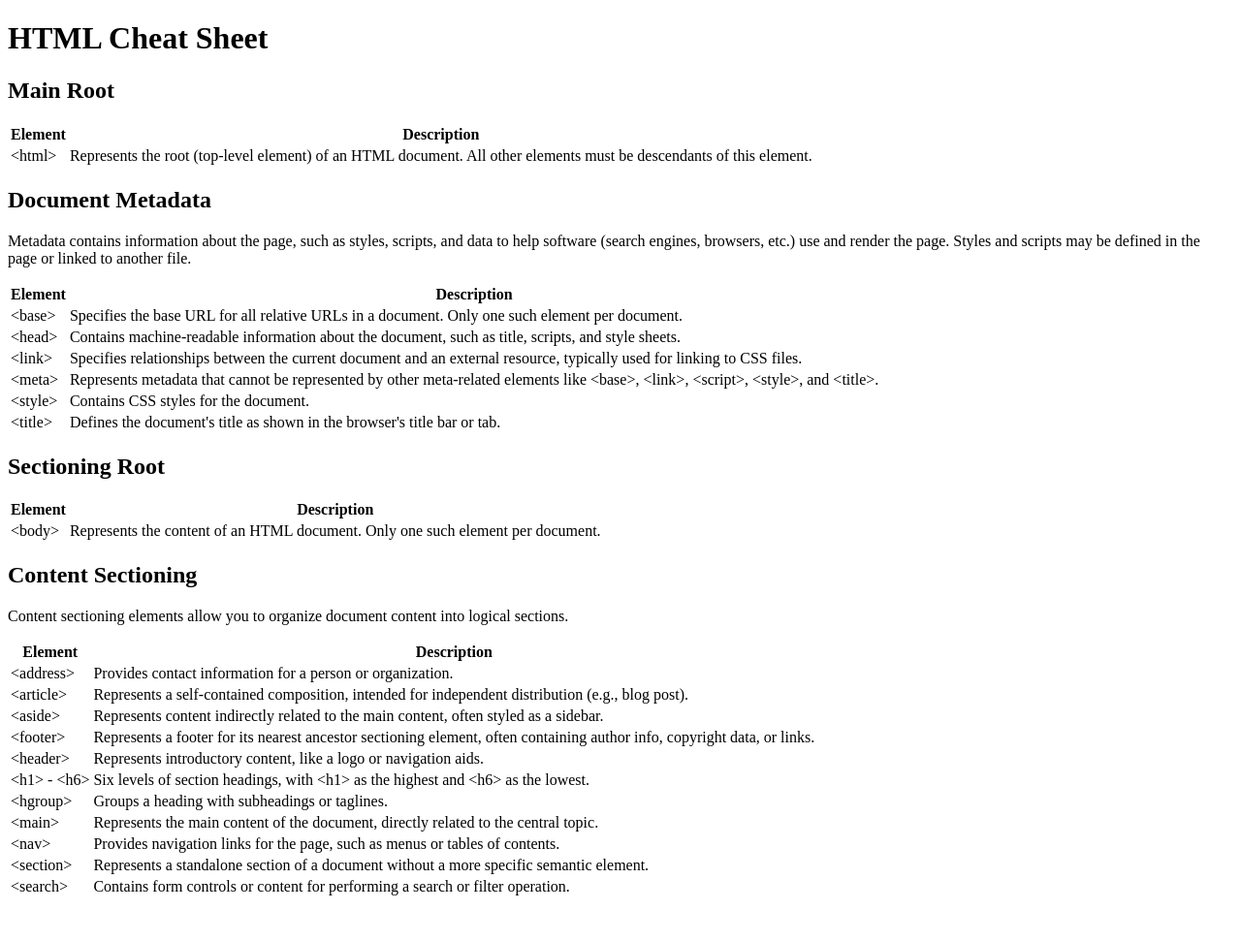
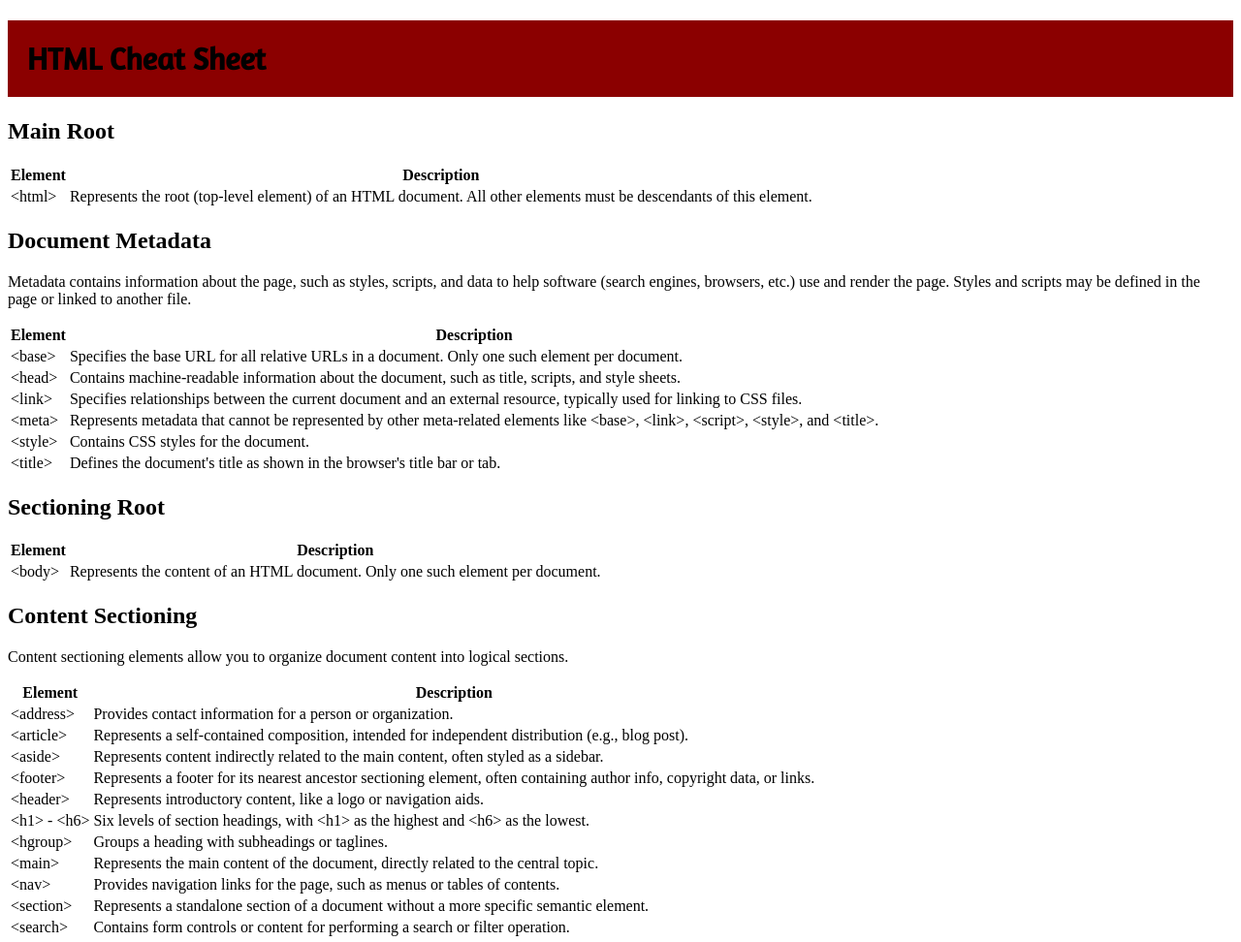
Before and after one commit to alexedugal/Pingouin, a plain HTML site: page cheatsheet.html in a window 1280 px wide. Shown: the whole page at 97% size. Before the commit the page ends 935 px from the top, so only its background shows below. Drawn offline with Linux system fonts and the light colour scheme; the site is published under a folder, as on GitHub Pages, so addresses that start at the root find nothing; files whose address does not match are found by name.

Commit message:
Update cheatsheet.html

```diff
--- a/cheatsheet.html
+++ b/cheatsheet.html
@@ -4,7 +4,7 @@
     <meta charset="UTF-8">
     <meta name="viewport" content="width=device-width, initial-scale=1.0">
     <title>HTML Cheatsheet</title>
-    <link rel="stylesheet" href="/resources/css/cheatsheet-styles.css">
+    <link rel="stylesheet" href="Pingouin/resources/css/cheatsheet-styles.css">
 </head>
     <body>
 
```
